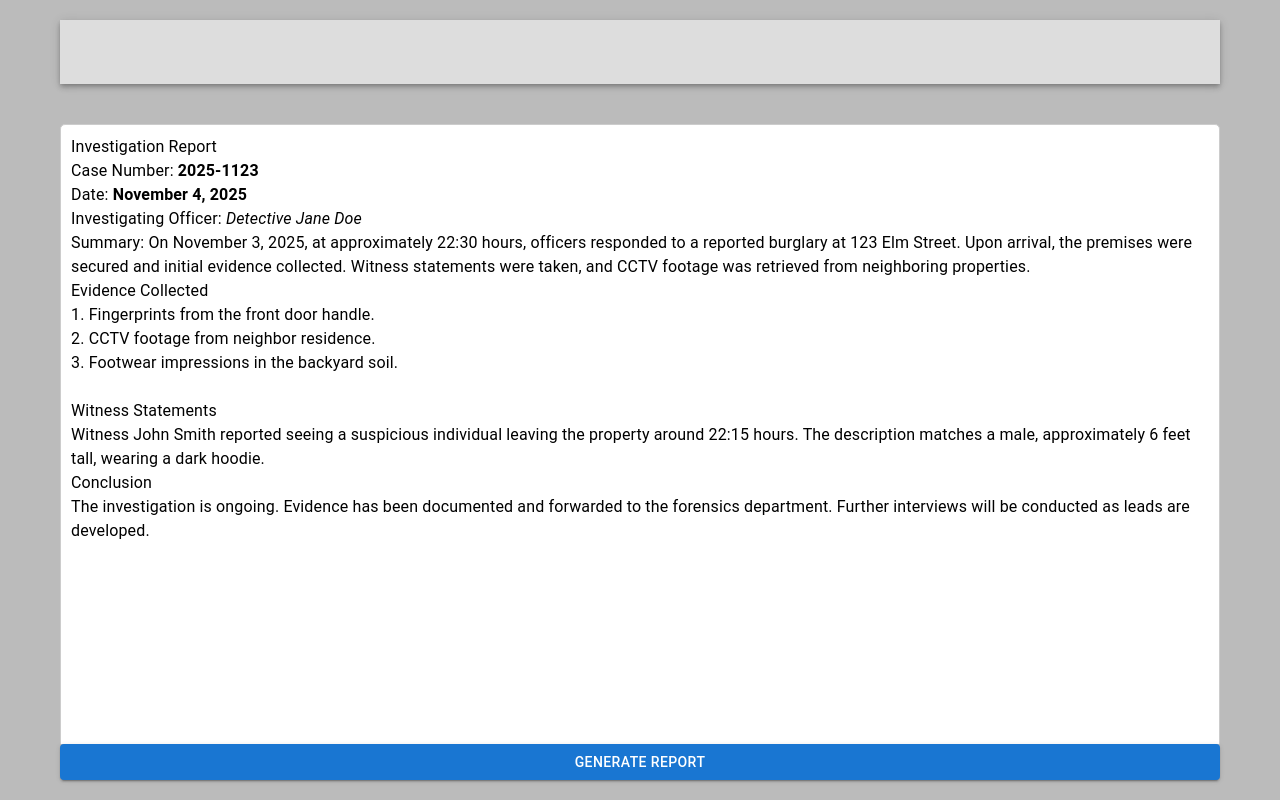
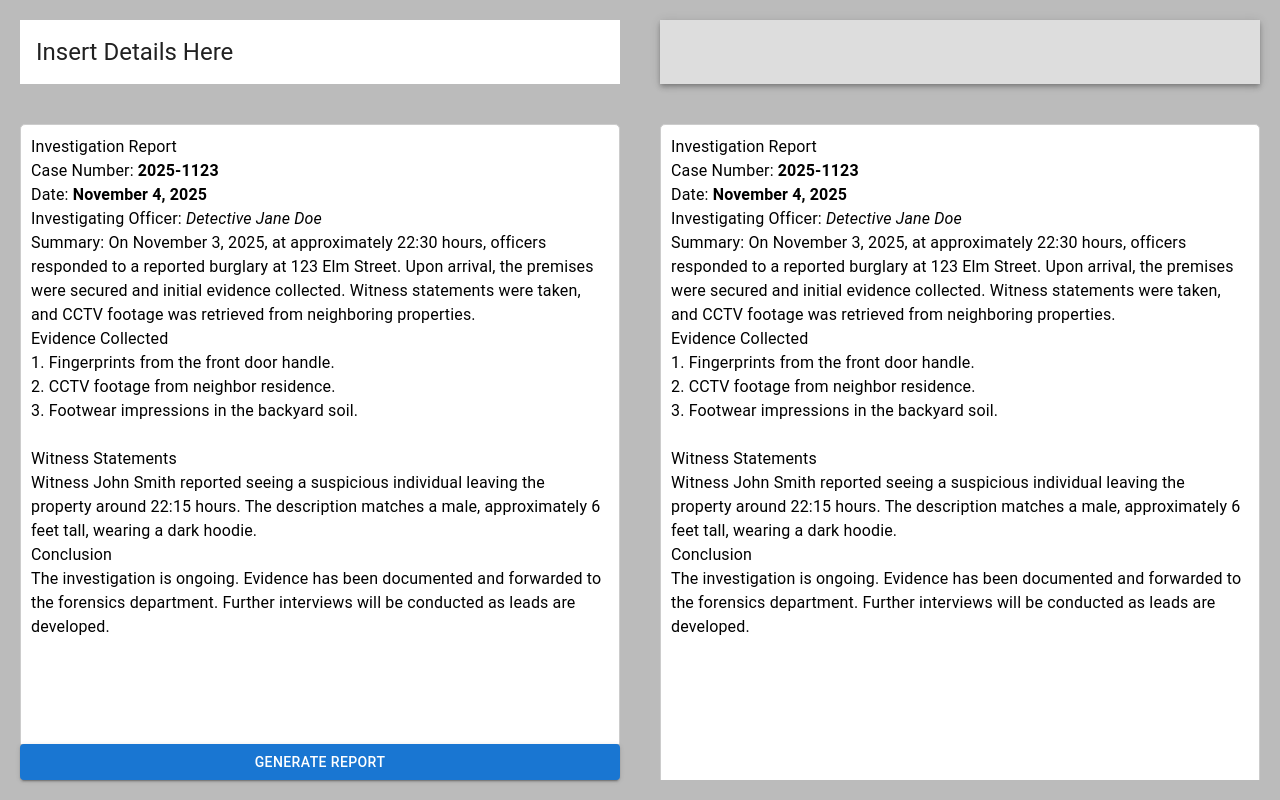
Before and after one commit to JomarMonreal/Investigation-Report-Maker, a React (Vite) app in the folder investigation-report-maker/: page / in a window 1280 px wide. Built offline with nearby package versions, Linux system fonts and the light colour scheme; some icons are missing.

Commit message:
feat: generate ollama response

```diff
--- a/investigation-report-maker/src/App.tsx
+++ b/investigation-report-maker/src/App.tsx
@@ -1,7 +1,8 @@
 // src/App.tsx
 import React from 'react';
-import { CssBaseline, ThemeProvider, createTheme } from '@mui/material';
+import { CssBaseline, ThemeProvider, Typography, createTheme } from '@mui/material';
 import EditorComponent from './components/Editor/EditorComponent';
+import { EditorToolbar } from './components/Editor/EditorToolbar';
 
 const theme = createTheme({
   palette: {
@@ -16,7 +17,8 @@ const App: React.FC = () => {
     <div style={{ width: '100vw', height: '100vh', overflow: 'hidden', backgroundColor: '#BBB', display: 'flex'}}>
       <ThemeProvider theme={theme}>
         <CssBaseline />
-        <EditorComponent />
+        <EditorComponent toolbar={<Typography variant='h5' sx={{ backgroundColor: 'white', padding: 2}}>Insert Details Here</Typography>} isGenerating={true}/>
+        <EditorComponent toolbar={<EditorToolbar />} isGenerating={false}/>
       </ThemeProvider>
     </div>
 
--- a/investigation-report-maker/src/components/Editor/EditorComponent.tsx
+++ b/investigation-report-maker/src/components/Editor/EditorComponent.tsx
@@ -1,15 +1,15 @@
 // src/components/Editor/EditorComponent.tsx
 import ollama from 'ollama';
-import React, { useState } from 'react';
+import React, { useState, type ReactNode } from 'react';
 import { createEditor } from 'slate';
 import { Slate, Editable, withReact } from 'slate-react';
 import { Box, Container, Button } from '@mui/material';
-import { EditorToolbar } from './EditorToolbar';
 import { Leaf } from './Leaf';
 import { initialValue, toggleFontSize, toggleMark } from '../../utils/slateHelpers';
+import { informalReport, JSONFormat } from '../../utils/dummy';
 
 
-const EditorComponent: React.FC = () => {
+const EditorComponent = ({ toolbar, isGenerating }: {toolbar?: ReactNode, isGenerating: boolean}) => {
   const [editor] = useState(() => withReact(createEditor()));
   const [value, setValue] = useState(initialValue);
 
@@ -51,87 +51,7 @@ const EditorComponent: React.FC = () => {
     }
   };
 
-  const informalReport = "Date/time: Nov 5, 2025 around 8:45 in the evening\
-    place: Rizal street corner Mabini ave Brgy Maligalig Los Banos Laguna\
-    Type: Robbery and assault (physical)\
-    \
-    So the victim, name Juan Dela Cruz, 27 years old male, said he was just walking home from work when two guys came near him. They was holding something sharp, like a knife or bolo, and told him to give his things. He tried to refuse but one of them hit him in the arm then they grab his phone and wallet that had about 2k pesos. After that they ride a black motorcycle no plate number, go fast toward Lopez ave side.\
-    \
-    Police from Los Banos station went there maybe 10 mins after. Victim was still bleeding small wounds in arm and was brought to RHU for treatement. CCTV in nearby sari sari store and one tricycle terminal was check if it got the suspect. They still doing follow up investigation and patrol for any suspect match the desciption.\
-    \
-    Report by: PO2 Maria Sntos\
-    Los Banos police"
 
-        const JSONFormat = `{"content": [
-{
-"type": "heading",
-"level": 1,
-"children": [{ "text": "Investigation Report" }]
-},
-{
-"type": "paragraph",
-"children": [
-{ "text": "Case Number: " },
-{ "text": "2025-1123", "bold": true },
-{ "text": "\nDate: " },
-{ "text": "November 4, 2025", "bold": true }
-]
-},
-{
-"type": "paragraph",
-"children": [
-{ "text": "Investigating Officer: " },
-{ "text": "Detective Jane Doe", "italic": true }
-]
-},
-{
-"type": "paragraph",
-"children": [
-{
-"text": "Summary: On November 3, 2025, at approximately 22:30 hours, officers responded to a reported burglary at 123 Elm Street. Upon arrival, the premises were secured and initial evidence collected. Witness statements were taken, and CCTV footage was retrieved from neighboring properties."
-}
-]
-},
-{
-"type": "heading",
-"level": 2,
-"children": [{ "text": "Evidence Collected" }]
-},
-{
-"type": "paragraph",
-"children": [
-{ "text": "1. Fingerprints from the front door handle.\n" },
-{ "text": "2. CCTV footage from neighbor residence.\n" },
-{ "text": "3. Footwear impressions in the backyard soil.\n" }
-]
-},
-{
-"type": "heading",
-"level": 2,
-"children": [{ "text": "Witness Statements" }]
-},
-{
-"type": "paragraph",
-"children": [
-{
-"text": "Witness John Smith reported seeing a suspicious individual leaving the property around 22:15 hours. The description matches a male, approximately 6 feet tall, wearing a dark hoodie."
-}
-]
-},
-{
-"type": "heading",
-"level": 2,
-"children": [{ "text": "Conclusion" }]
-},
-{
-"type": "paragraph",
-"children": [
-{
-"text": "The investigation is ongoing. Evidence has been documented and forwarded to the forensics department. Further interviews will be conducted as leads are developed."
-}
-]
-}
-]`
 
   const handleSubmit = async () => {
     const response = await ollama.chat({
@@ -144,14 +64,14 @@ const EditorComponent: React.FC = () => {
       ]
     })
 
-    console.log(response.message.content)
+    setValue(JSON.parse(response.message.content).content)
   }
 
 
   return (
     <Slate editor={editor} initialValue={value} onChange={handleChange}>
       <Container style={{ alignSelf: 'stretch', display: 'flex', flexDirection: 'column', overflow: 'hidden', padding: '20px'}}>
-        <EditorToolbar />
+        { toolbar }
         <Box sx={{ flex: 1, overflow: 'auto', marginTop: '20px' }}>
           <Editable
             placeholder="Start typing..."
@@ -168,7 +88,10 @@ const EditorComponent: React.FC = () => {
             onKeyDown={onKeyDown}
           />
         </Box>
-        <Button variant="contained" onClick={handleSubmit}> Generate Report </Button>
+        {
+          isGenerating &&
+          <Button variant="contained" onClick={handleSubmit}> Generate Report </Button>
+        }
       </Container>
     </Slate>
   );
--- /dev/null
+++ b/investigation-report-maker/src/utils/dummy.ts
@@ -0,0 +1,81 @@
+export const informalReport = "Date/time: Nov 5, 2025 around 8:45 in the evening\
+    place: Rizal street corner Mabini ave Brgy Maligalig Los Banos Laguna\
+    Type: Robbery and assault (physical)\
+    \
+    So the victim, name Juan Dela Cruz, 27 years old male, said he was just walking home from work when two guys came near him. They was holding something sharp, like a knife or bolo, and told him to give his things. He tried to refuse but one of them hit him in the arm then they grab his phone and wallet that had about 2k pesos. After that they ride a black motorcycle no plate number, go fast toward Lopez ave side.\
+    \
+    Police from Los Banos station went there maybe 10 mins after. Victim was still bleeding small wounds in arm and was brought to RHU for treatement. CCTV in nearby sari sari store and one tricycle terminal was check if it got the suspect. They still doing follow up investigation and patrol for any suspect match the desciption.\
+    \
+    Report by: PO2 Maria Sntos\
+    Los Banos police"
+
+export const JSONFormat = `{"content": [
+{
+"type": "heading",
+"level": 1,
+"children": [{ "text": "Investigation Report" }]
+},
+{
+"type": "paragraph",
+"children": [
+{ "text": "Case Number: " },
+{ "text": "2025-1123", "bold": true },
+{ "text": "\nDate: " },
+{ "text": "November 4, 2025", "bold": true }
+]
+},
+{
+"type": "paragraph",
+"children": [
+{ "text": "Investigating Officer: " },
+{ "text": "Detective Jane Doe", "italic": true }
+]
+},
+{
+"type": "paragraph",
+"children": [
+{
+"text": "Summary: On November 3, 2025, at approximately 22:30 hours, officers responded to a reported burglary at 123 Elm Street. Upon arrival, the premises were secured and initial evidence collected. Witness statements were taken, and CCTV footage was retrieved from neighboring properties."
+}
+]
+},
+{
+"type": "heading",
+"level": 2,
+"children": [{ "text": "Evidence Collected" }]
+},
+{
+"type": "paragraph",
+"children": [
+{ "text": "1. Fingerprints from the front door handle.\n" },
+{ "text": "2. CCTV footage from neighbor residence.\n" },
+{ "text": "3. Footwear impressions in the backyard soil.\n" }
+]
+},
+{
+"type": "heading",
+"level": 2,
+"children": [{ "text": "Witness Statements" }]
+},
+{
+"type": "paragraph",
+"children": [
+{
+"text": "Witness John Smith reported seeing a suspicious individual leaving the property around 22:15 hours. The description matches a male, approximately 6 feet tall, wearing a dark hoodie."
+}
+]
+},
+{
+"type": "heading",
+"level": 2,
+"children": [{ "text": "Conclusion" }]
+},
+{
+"type": "paragraph",
+"children": [
+{
+"text": "The investigation is ongoing. Evidence has been documented and forwarded to the forensics department. Further interviews will be conducted as leads are developed."
+}
+]
+}
+]`
```
Also changed, not shown: 1 other file (tests, documents, lock files or other folders).
